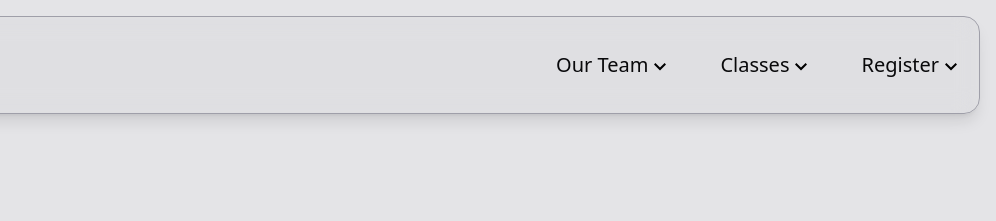
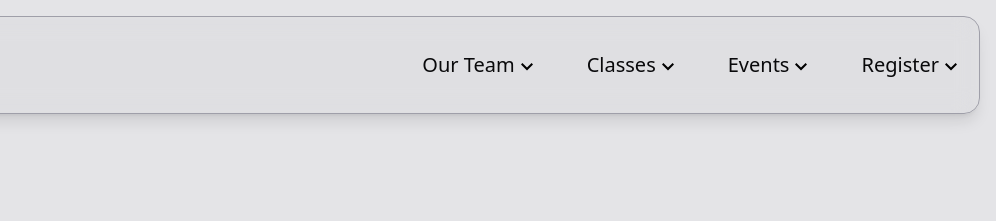
Before and after one commit to Shuflduf/Glass-Frog, an Astro site: page / in a window 1280 px wide. Shown: the top 221 px of the page, 284-1280 px from the left. Built offline with nearby package versions, Linux system fonts and the light colour scheme; Astro itself is replaced by a stand-in of ours.

Commit message:
feat: added events to navbar

```diff
--- a/src/components/NavBar.astro
+++ b/src/components/NavBar.astro
@@ -18,6 +18,12 @@
           <img src="/assets/icons/chevron_down.svg" class="brightness-0"/>
         </div>
       </a>
+      <a href="/events">
+        <div class="flex items-end">
+          <p class="text-xl">Events</p>
+          <img src="/assets/icons/chevron_down.svg" class="brightness-0"/>
+        </div>
+      </a>
       <a href="/register">
         <div class="flex items-end">
           <p class="text-xl">Register</p>
```
